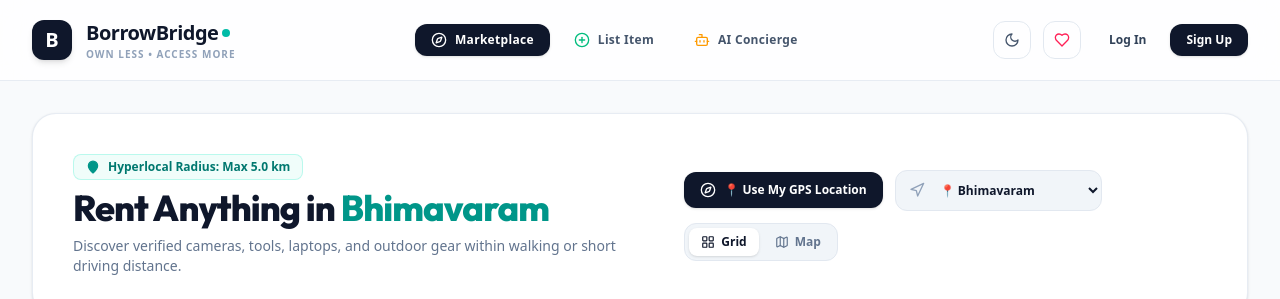
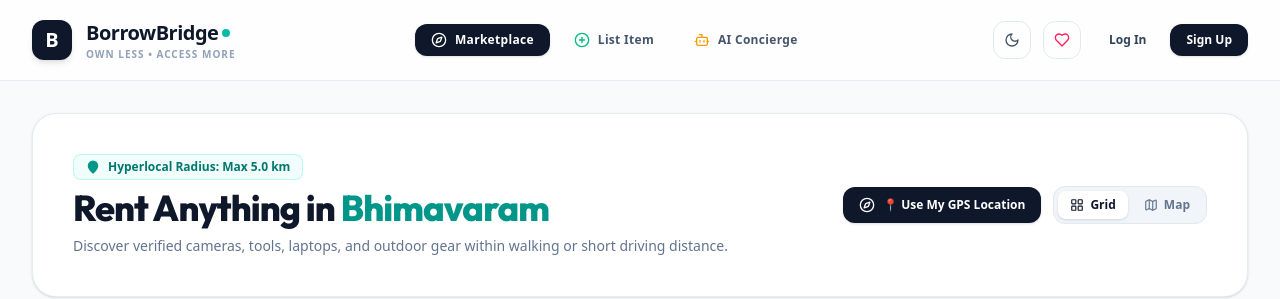
Before and after one commit to saiprasanth03/spark_tank, a React (Vite) app in the folder frontend/: page /explore in a window 1280 px wide. Shown: the top 299 px of the page. Built offline with nearby package versions, Linux system fonts and the light colour scheme.

Commit message:
Remove city dropdown selector to keep only Use My GPS Location button, and fix AI Assistant laptop query matching

```diff
--- a/frontend/src/components/AIAssistantModal.jsx
+++ b/frontend/src/components/AIAssistantModal.jsx
@@ -50,12 +50,12 @@ export const AIAssistantModal = ({ isOpen, onClose }) => {
       if (q.includes('fee') || q.includes('deposit') || q.includes('escrow') || q.includes('how does') || q.includes('how it') || q.includes('platform') || q.includes('pay') || q.includes('trust')) {
         aiReply = "BorrowBridge Platform Policies & Safety Guarantees:\n\n1. Flat Platform Fee: Only ₹9.00 (non-refundable) per completed reservation.\n2. Security Deposit: A temporary refundable deposit is authorized at booking and held safely in platform escrow.\n3. Automatic Refund: Once the item is inspected and returned in original condition, your deposit is 100% refunded back to your bank account immediately!";
         recommendedItems = [];
-      } else if (q.includes('camera') || q.includes('photo') || q.includes('video') || q.includes('lens') || q.includes('gopro') || q.includes('wildlife')) {
+      } else if (q.includes('laptop') || q.includes('macbook') || q.includes('program') || q.includes('code') || q.includes('edit') || q.includes('work') || q.includes('asus') || q.includes('apple')) {
+        aiReply = "Here are high-performance laptops available for rent nearby:";
+        recommendedItems = sampleItems.filter(i => i.category === 'Laptops');
+      } else if (q.includes('camera') || q.includes('photo') || q.includes('dslr') || q.includes('lens') || q.includes('gopro') || q.includes('wildlife')) {
         aiReply = "Here are top-rated cameras and photography gear available for direct pickup in Bhimavaram:";
         recommendedItems = sampleItems.filter(i => i.category === 'Cameras');
-      } else if (q.includes('laptop') || q.includes('macbook') || q.includes('code') || q.includes('work') || q.includes('asus')) {
-        aiReply = "Here are high-performance laptops available for rent nearby:";
-        recommendedItems = sampleItems.filter(i => i.category === 'Laptops');
       } else if (q.includes('projector') || q.includes('movie') || q.includes('screen') || q.includes('tv')) {
         aiReply = "Here are smart 4K home theater projectors with portable screens:";
         recommendedItems = sampleItems.filter(i => i.category === 'Projectors');
--- a/frontend/src/pages/ExplorePage.jsx
+++ b/frontend/src/pages/ExplorePage.jsx
@@ -150,7 +150,7 @@ export const ExplorePage = () => {
           </p>
         </div>
 
-        {/* Location Dropdown & GPS Permission Detector Button */}
+        {/* GPS Permission Detector Button */}
         <div className="flex flex-wrap items-center gap-3">
           <button
             onClick={handleDetectGPSLocation}
@@ -161,19 +161,6 @@ export const ExplorePage = () => {
             <Compass className={`w-4 h-4 ${isLocating ? 'animate-spin' : ''}`} />
             {isLocating ? 'Detecting...' : '📍 Use My GPS Location'}
           </button>
-
-          <div className="relative">
-            <Navigation className="w-4 h-4 text-slate-400 absolute left-3.5 top-1/2 -translate-y-1/2" />
-            <select
-              value={selectedCity}
-              onChange={(e) => setSelectedCity(e.target.value)}
-              className="pl-10 pr-8 py-2.5 rounded-xl bg-slate-100 dark:bg-slate-800 text-xs font-bold text-slate-900 dark:text-white border border-slate-200 dark:border-slate-700 cursor-pointer"
-            >
-              {cities.map(city => (
-                <option key={city} value={city}>📍 {city}</option>
-              ))}
-            </select>
-          </div>
 
           <div className="flex items-center gap-1 bg-slate-100 dark:bg-slate-800 p-1 rounded-xl border border-slate-200 dark:border-slate-700">
             <button
```
